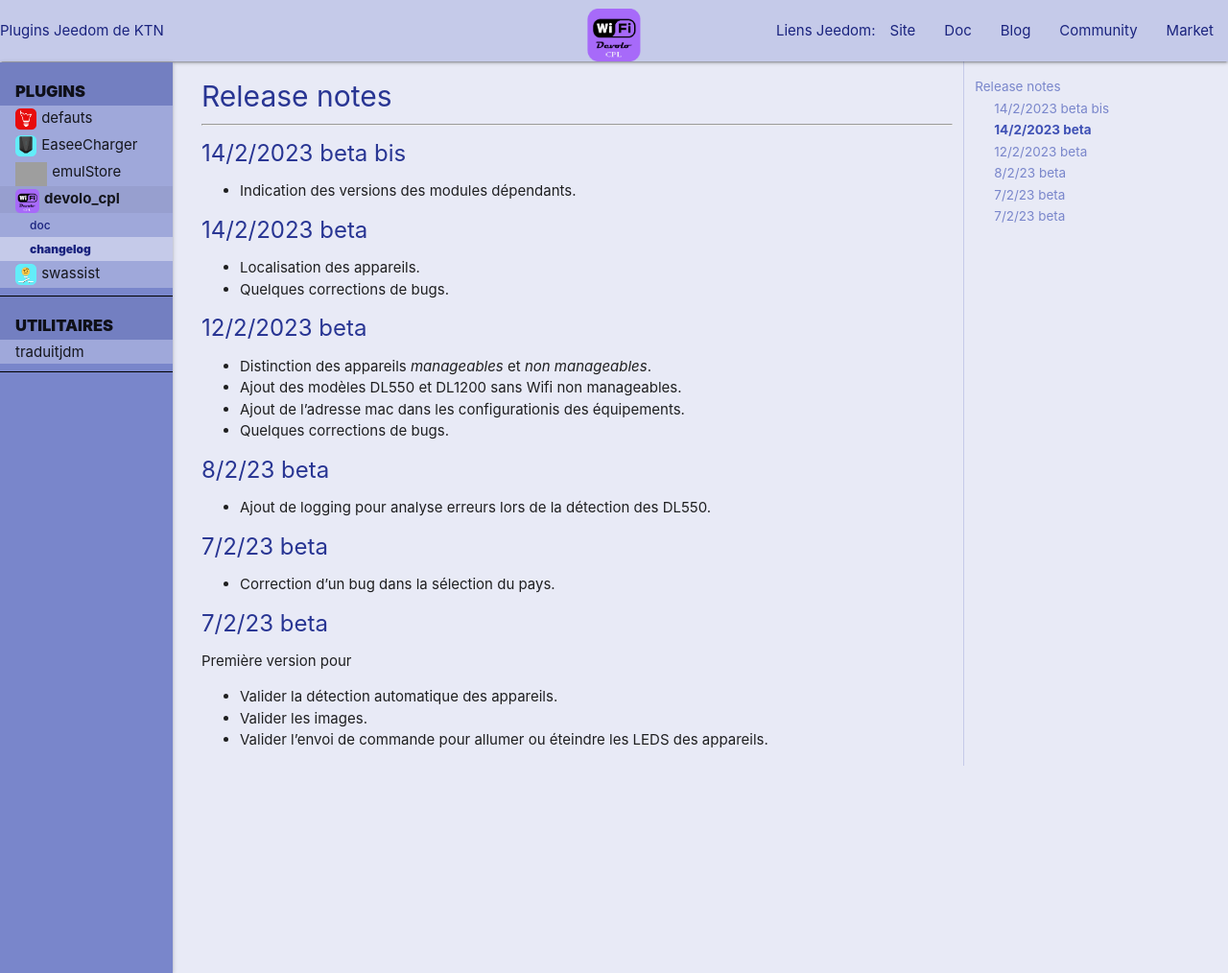
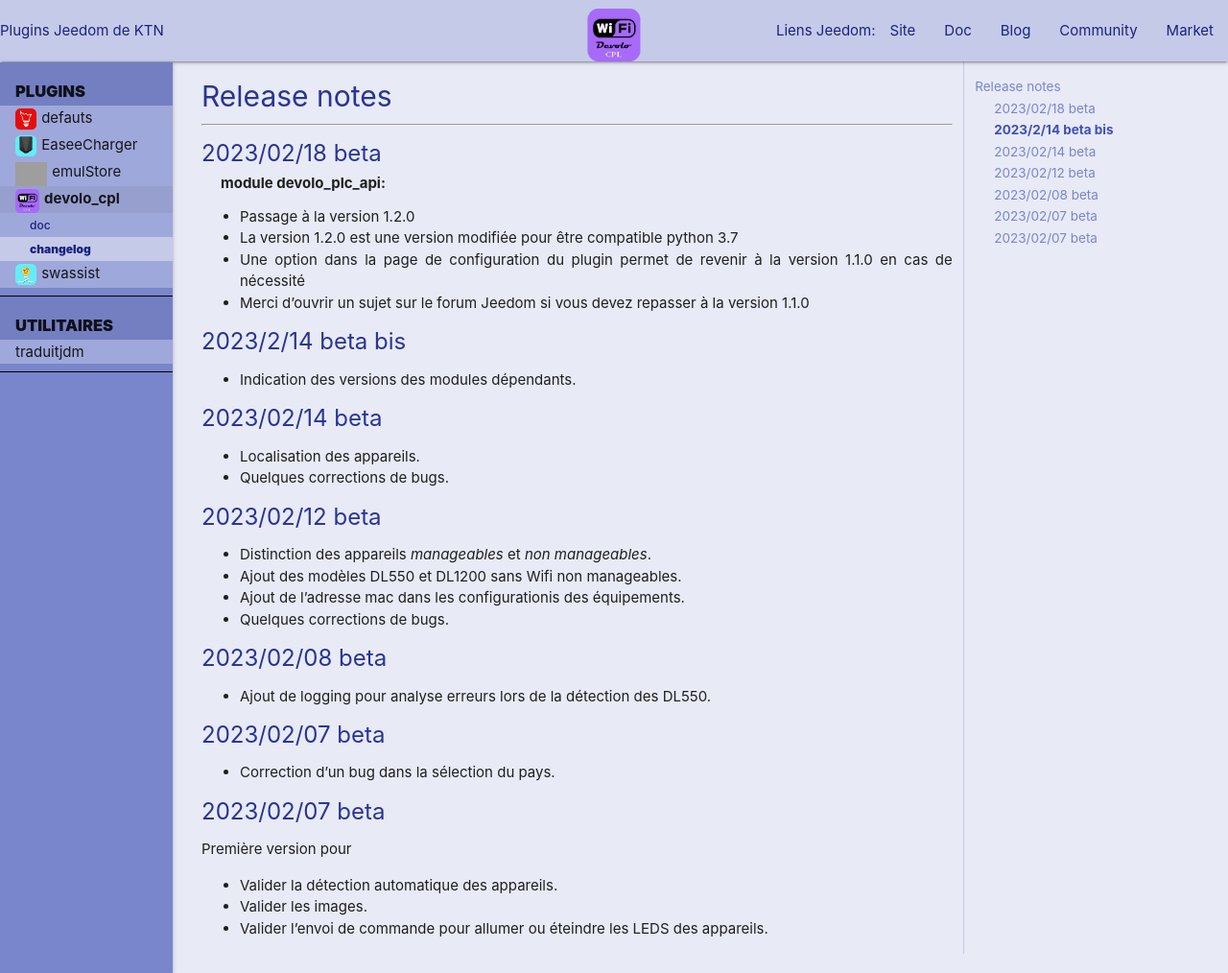
Before and after one commit to ktn001/ktn001.github.io, a Jekyll site: the page built from fr_FR/devolo_cpl/changelog.md, in a window 1280 px wide and 1014 px high. Shown: the whole window at 96% size. Built offline with Jekyll 4.4.1, drawn with Linux system fonts in a browser that asks for light colours; grey boxes are pictures that could not be loaded.

Commit message:
devolo_cpl: nouvelle version avec devolo_plc_api 1.2.0

```diff
--- a/fr_FR/devolo_cpl/changelog.md
+++ b/fr_FR/devolo_cpl/changelog.md
@@ -5,26 +5,33 @@
 
 # Release notes
 
-### 14/2/2023 beta bis
+### 2023/02/18 beta
+##### module devolo_plc_api:
++ Passage à la version 1.2.0
++ La version 1.2.0 est une version modifiée pour être compatible python 3.7
++ Une option dans la page de configuration du plugin permet de revenir à la version 1.1.0 en cas de nécessité
++ Merci d'ouvrir un sujet sur le forum Jeedom si vous devez repasser à la version 1.1.0
+
+### 2023/2/14 beta bis
 + Indication des versions des modules dépendants.
 
-### 14/2/2023 beta
+### 2023/02/14 beta
 + Localisation des appareils.
 + Quelques corrections de bugs.
 
-### 12/2/2023 beta
+### 2023/02/12 beta
 + Distinction des appareils *manageables* et *non manageables*.
 + Ajout des modèles DL550 et DL1200 sans Wifi non manageables.
 + Ajout de l'adresse mac dans les configurationis des équipements.
 + Quelques corrections de bugs.
 
-### 8/2/23 beta
+### 2023/02/08 beta
 + Ajout de logging pour analyse erreurs lors de la détection des DL550.
 
-### 7/2/23 beta
+### 2023/02/07 beta
 + Correction d'un bug dans la sélection du pays.
 
-### 7/2/23 beta
+### 2023/02/07 beta
 Première version pour
 + Valider la détection automatique des appareils.
 + Valider les images.
```
Also changed, not shown: fr_FR/devolo_cpl/index.md (+5 -0 lines), images/devolo_cpl/configuration_plugin.png.
